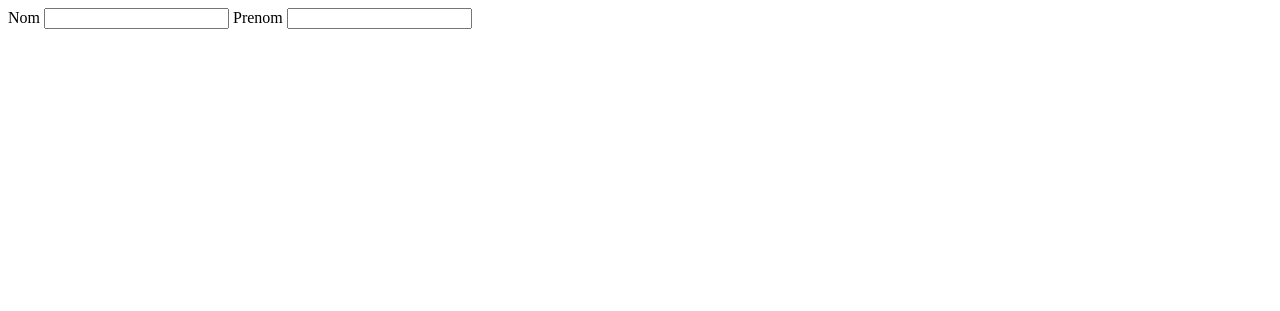
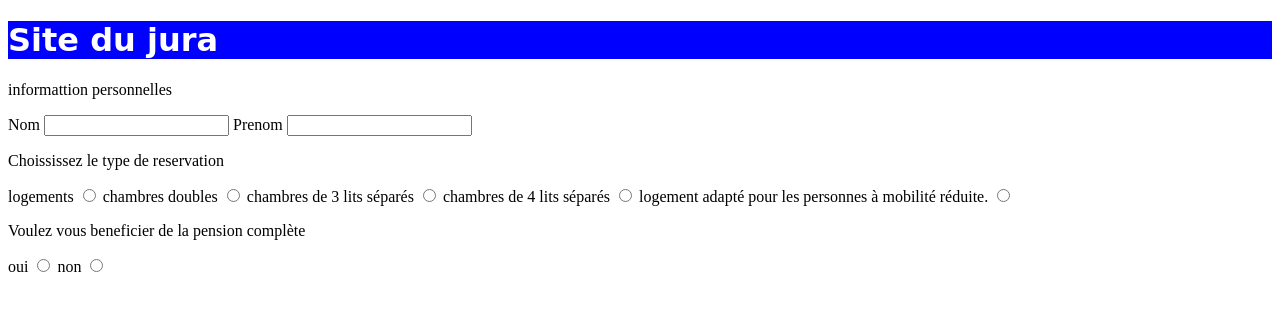
Before and after one commit to Matteo-ElGuetibi/CVEN, a PHP site: page / in a window 1280 px wide. Shown: the top 311 px of the page. Run offline with PHP 8.4, Linux system fonts and the light colour scheme.

Commit message:
formulaire

```diff
--- /dev/null
+++ b/css_cven.css
@@ -0,0 +1,7 @@
+
+
+h1{
+    background-color: blue;
+    font-family: cursive;
+    color:white;
+}
--- a/index.php
+++ b/index.php
@@ -8,16 +8,37 @@ and open the template in the editor.
     <head>
         <meta charset="UTF-8">
         <title></title>
+        <link rel="stylesheet" href="css_cven.css" type="text/css" >
     </head>
     <body>
+        <h1>Site du jura</h1>
         <form>
-            <label for="nom">Nom</label>
-            <input type="text" name="nom" id="nom">
-            <label for="nom">Prenom</label>
-            <input type="text" name="prenom" id="prenom">
-
+            <p class="tform">informattion personnelles</p>
+            <label for="nom">Nom
+                <input type="text" name="nom" id="nom">
+            </label>
+            <label for="prenom">Prenom
+                <input type="text" name="prenom" id="prenom">
+            </label>
+            <p class="tform">Choississez le type de reservation</p>
+            <label for="reservation" >logements
+                <input type="radio" name="reservation" id="logements" value="logements"></label>
+            <label for="reservation">chambres doubles
+                <input type="radio" name="reservation" id="chambres_doubles" value="chambres_doubles"></label>
+            <label for="reservation">chambres de 3 lits séparés
+                <input type="radio" name="reservation" id="3lit_separe" value="3lit_separe"></label>
+            <label for="reservation">chambres de 4 lits séparés
+                <input type="radio" name="reservation" id="4lit_separe" value="4lit_separe"></label>
+            <label for="reservation">logement adapté pour les personnes à mobilité réduite.
+                <input type="radio" name="reservation" id="log_mobilite" value="log_mobilite"></label>
+            <br/>
+            <p class="tform">Voulez vous beneficier de la pension complète</p>
+            <label for="pension_complete">oui
+                <input type="radio" name="pension_compete" id=oui" value="1">
+            </label>
+            <label for="pension_complete">non
+                <input type="radio" name="pension_compete" id="non" value="0">
+            </label>
         </form>
-        <?php
-        ?>
     </body>
 </html>
```
